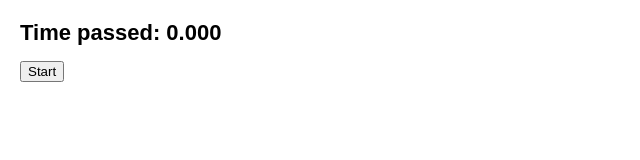
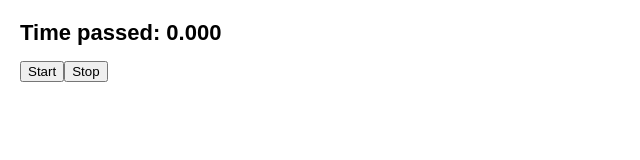
Before and after one commit to aidencullo/useRef-Example-1, a React (Create React App) app in the folder src/: page / in a window 1280 px wide. Shown: the top 160 px of the page, without its empty margins (0-640 px from the left). Built offline with nearby package versions, Linux system fonts and the light colour scheme.

Commit message:
stop timer using useRef

```diff
--- a/src/App.js
+++ b/src/App.js
@@ -1,18 +1,23 @@
-import { useState } from 'react';
+import { useState, useRef } from "react";
 
 export default function Stopwatch() {
   const [startTime, setStartTime] = useState(null);
   const [now, setNow] = useState(null);
+  const intervalRef = useRef(null);
 
   function handleStart() {
-    // Start counting.
     setStartTime(Date.now());
     setNow(Date.now());
 
-    setInterval(() => {
-      // Update the current time every 10ms.
+    clearInterval(intervalRef.current);
+    intervalRef.current = setInterval(() => {
       setNow(Date.now());
     }, 10);
+  }
+
+  function handleStop() {
+    console.log(intervalRef.current);
+    clearInterval(intervalRef.current);
   }
 
   let secondsPassed = 0;
@@ -23,9 +28,8 @@
   return (
     <>
       <h1>Time passed: {secondsPassed.toFixed(3)}</h1>
-      <button onClick={handleStart}>
-        Start
-      </button>
+      <button onClick={handleStart}>Start</button>
+      <button onClick={handleStop}>Stop</button>
     </>
   );
 }
```
